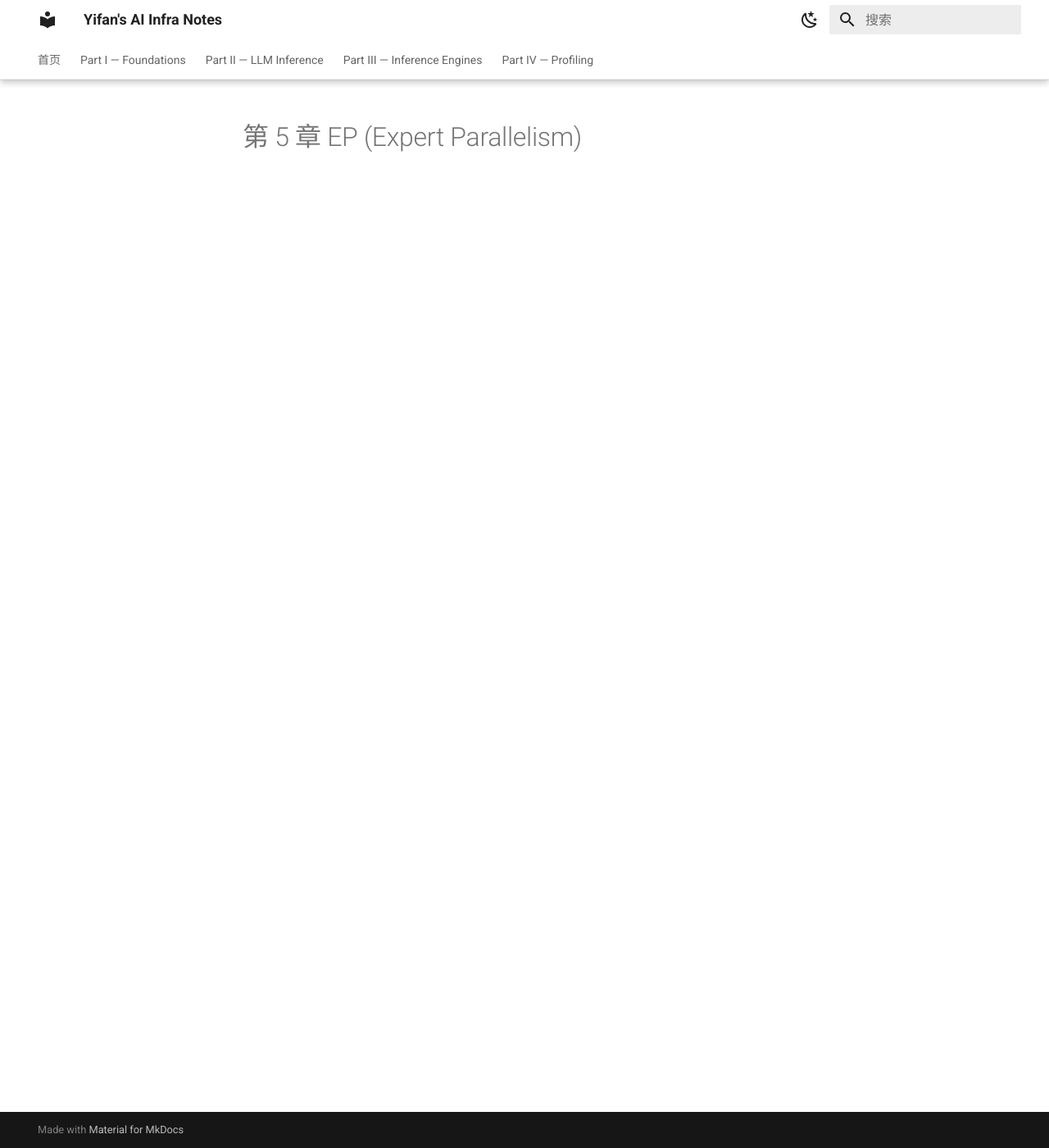
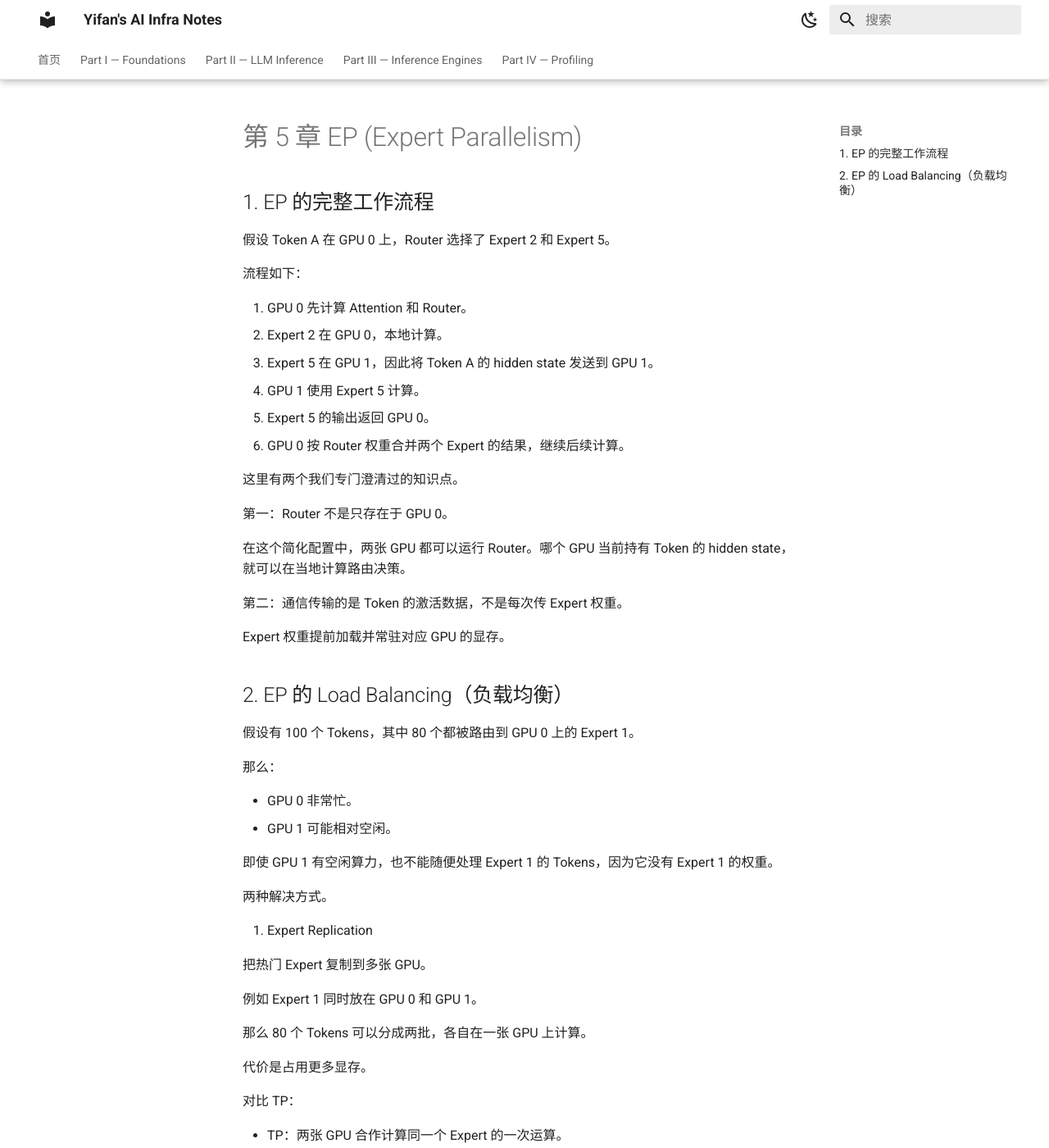
Before and after one commit to YifanLi3/YifanLi3.github.io, an MkDocs documentation site: the page built from docs/parallelism/Expert-parallelism.md, in a window 1280 px wide and 1400 px high. Shown: the whole window at 82% size. Built offline with MkDocs 1.6.1 and Material for MkDocs 9.7.7, drawn with Linux system fonts in a browser that asks for light colours; some of the changed text lies outside the part shown.

Commit message:
Expand Expert Parallelism documentation
Added detailed explanation of Expert Parallelism workflow and load balancing strategies, including Expert replication and dynamic placement.

```diff
--- a/docs/parallelism/Expert-parallelism.md
+++ b/docs/parallelism/Expert-parallelism.md
@@ -1 +1,65 @@
 # 第 5 章 EP (Expert Parallelism)
+## 1. EP 的完整工作流程
+
+假设 Token A 在 GPU 0 上，Router 选择了 Expert 2 和 Expert 5。
+
+流程如下：
+
+1. GPU 0 先计算 Attention 和 Router。
+2. Expert 2 在 GPU 0，本地计算。
+3. Expert 5 在 GPU 1，因此将 Token A 的 hidden state 发送到 GPU 1。
+4. GPU 1 使用 Expert 5 计算。
+5. Expert 5 的输出返回 GPU 0。
+6. GPU 0 按 Router 权重合并两个 Expert 的结果，继续后续计算。
+
+这里有两个我们专门澄清过的知识点。
+
+第一：Router 不是只存在于 GPU 0。
+
+在这个简化配置中，两张 GPU 都可以运行 Router。哪个 GPU 当前持有 Token 的 hidden state，就可以在当地计算路由决策。
+
+第二：通信传输的是 Token 的激活数据，不是每次传 Expert 权重。
+
+Expert 权重提前加载并常驻对应 GPU 的显存。
+
+## 2. EP 的 Load Balancing（负载均衡）
+
+假设有 100 个 Tokens，其中 80 个都被路由到 GPU 0 上的 Expert 1。
+
+那么：
+
+- GPU 0 非常忙。
+- GPU 1 可能相对空闲。
+
+即使 GPU 1 有空闲算力，也不能随便处理 Expert 1 的 Tokens，因为它没有 Expert 1 的权重。
+
+两种解决方式。
+
+1. Expert Replication
+
+把热门 Expert 复制到多张 GPU。
+
+例如 Expert 1 同时放在 GPU 0 和 GPU 1。
+
+那么 80 个 Tokens 可以分成两批，各自在一张 GPU 上计算。
+
+代价是占用更多显存。
+
+对比 TP：
+
+- TP：两张 GPU 合作计算同一个 Expert 的一次运算。
+- Expert Replication：两张 GPU 都拥有完整 Expert，各自处理不同 Tokens。
+
+2. Dynamic Expert Placement / Rebalancing
+
+根据运行中的负载情况，周期性调整 Expert 的放置。
+
+> 系统怎么知道哪个 Expert 更忙？
+>
+
+两个指标：
+
+- Router 的路由统计：每个 Expert 被分配了多少 Tokens。
+- 实际执行指标：每个 Expert 的执行时间、等待情况，以及对应 GPU 的负载。
+
+系统可以据此识别热门 Experts，再决定是否需要复制或重新分布。
```
